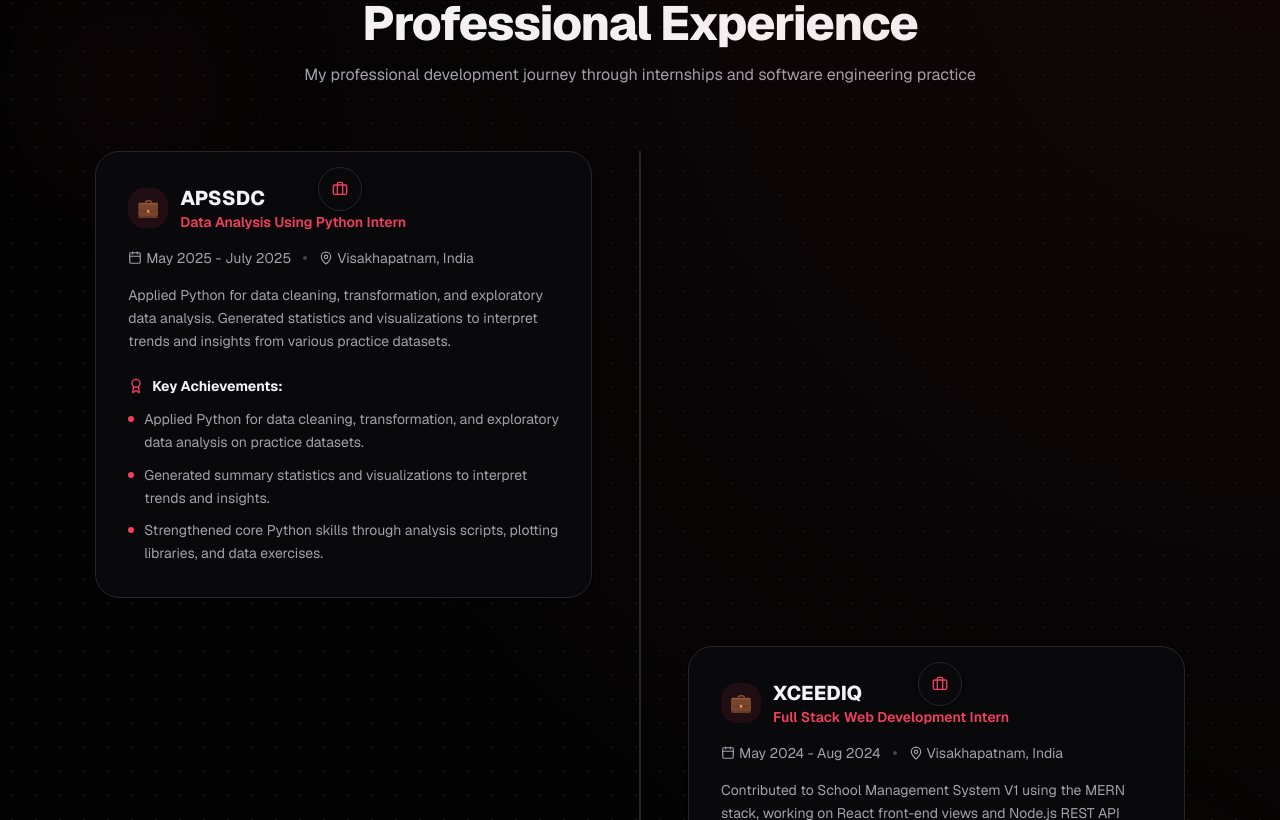
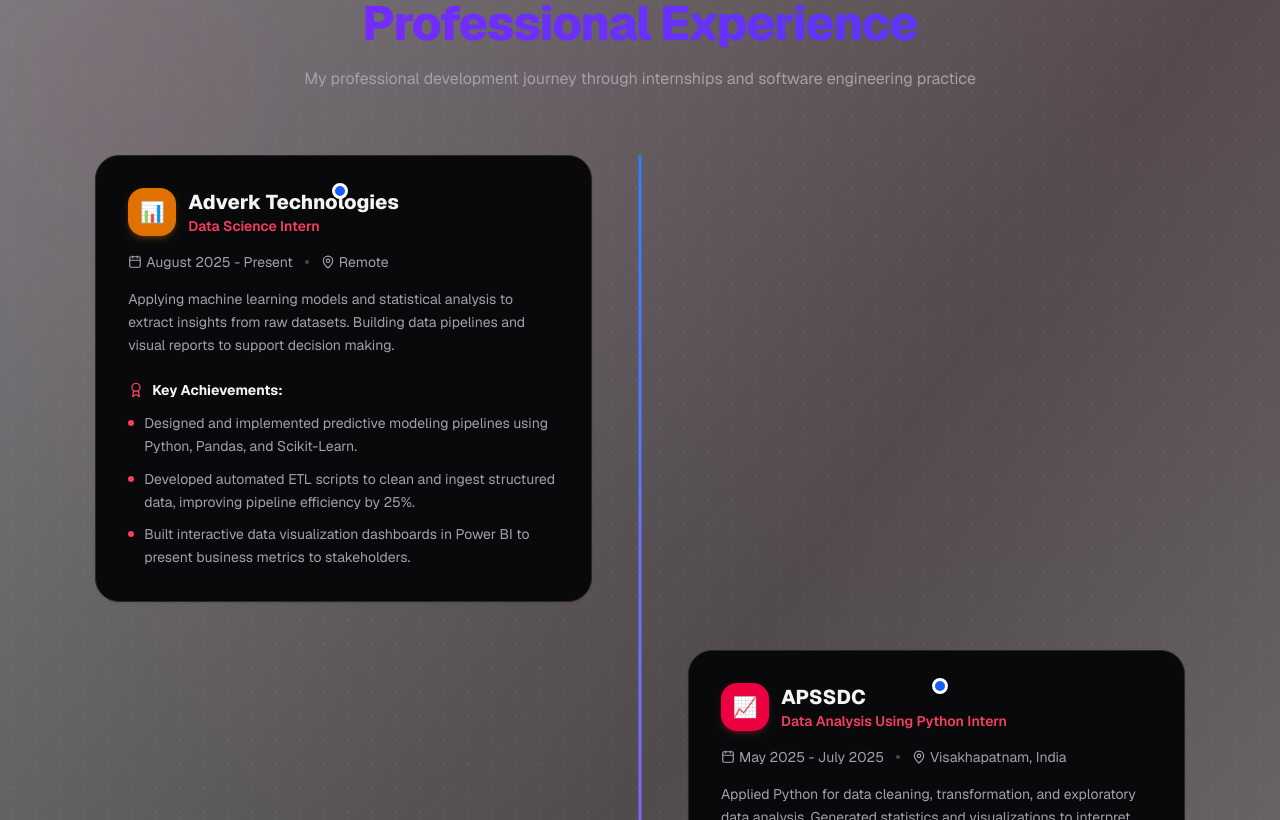
Before and after one commit to Gittyasn/PORTFOLIO, a Next.js app: page / in a window 1280 px wide. Shown: the part 4360-5180 px from the top of the page. Built offline with nearby package versions, Linux system fonts and the light colour scheme.

Commit message:
style: upgrade Experience section background, title purple gradient, and add Adverk Technologies Data Science Intern

```diff
--- a/src/components/sections/experience.tsx
+++ b/src/components/sections/experience.tsx
@@ -2,9 +2,23 @@
 
 import * as React from "react";
 import { motion } from "framer-motion";
-import { Briefcase, Calendar, MapPin, Award } from "lucide-react";
+import { Calendar, MapPin, Award } from "lucide-react";
 
 const experienceData = [
+  {
+    company: "Adverk Technologies",
+    role: "Data Science Intern",
+    period: "August 2025 - Present",
+    location: "Remote",
+    desc: "Applying machine learning models and statistical analysis to extract insights from raw datasets. Building data pipelines and visual reports to support decision making.",
+    achievements: [
+      "Designed and implemented predictive modeling pipelines using Python, Pandas, and Scikit-Learn.",
+      "Developed automated ETL scripts to clean and ingest structured data, improving pipeline efficiency by 25%.",
+      "Built interactive data visualization dashboards in Power BI to present business metrics to stakeholders."
+    ],
+    emoji: "📊",
+    color: "bg-amber-600 text-white shadow-amber-500/20"
+  },
   {
     company: "APSSDC",
     role: "Data Analysis Using Python Intern",
@@ -14,37 +28,42 @@
     achievements: [
       "Applied Python for data cleaning, transformation, and exploratory data analysis on practice datasets.",
       "Generated summary statistics and visualizations to interpret trends and insights.",
-      "Strengthened core Python skills through analysis scripts, plotting libraries, and data exercises.",
+      "Strengthened core Python skills through analysis scripts, plotting libraries, and data exercises."
     ],
-    color: "from-blue-500 to-indigo-500",
+    emoji: "📈",
+    color: "bg-rose-600 text-white shadow-rose-500/20"
   },
   {
     company: "XCEEDIQ",
     role: "Full Stack Web Development Intern",
-    period: "May 2024 - Aug 2024",
+    period: "May 2024 - August 2024",
     location: "Visakhapatnam, India",
     desc: "Contributed to School Management System V1 using the MERN stack, working on React front-end views and Node.js REST API integrations.",
     achievements: [
       "Contributed to School Management System V1 using the MERN stack.",
       "Worked on React front-end features and supported Node.js/Express REST API integration.",
-      "Assisted MongoDB CRUD operations, schema design, and debugging using Git version control.",
+      "Assisted MongoDB CRUD operations, schema design, and debugging using Git version control."
     ],
-    color: "from-purple-500 to-rose-500",
-  },
+    emoji: "🚀",
+    color: "bg-blue-600 text-white shadow-blue-500/20"
+  }
 ];
 
 export function Experience() {
   return (
     <section
       id="internships"
-      className="py-20 bg-background bg-dot-pattern relative overflow-hidden border-b border-border/20"
+      className="py-20 bg-gradient-to-br from-purple-50/50 via-pink-50/30 to-blue-50/50 dark:from-zinc-950 dark:via-zinc-900/40 dark:to-zinc-950 relative overflow-hidden border-b border-border/20"
     >
+      {/* Dot Pattern Overlay */}
+      <div className="absolute inset-0 bg-dot-pattern opacity-70 pointer-events-none" />
+
       {/* Decorative Blobs */}
       <div className="absolute inset-0 bg-[radial-gradient(circle_at_top_right,rgba(244,63,94,0.06)_0%,transparent_65%)] pointer-events-none" />
       <div className="absolute top-20 left-10 w-44 h-44 rounded-full bg-primary/5 blur-3xl floating-element" />
       <div className="absolute bottom-20 right-10 w-60 h-60 rounded-full bg-rose-400/5 blur-3xl floating-element-delayed" />
 
-      <div className="container mx-auto px-4 md:px-10 max-w-7xl">
+      <div className="container mx-auto px-4 md:px-10 max-w-7xl relative z-10">
         {/* Section Header */}
         <div className="text-center mb-16 space-y-4">
           <motion.h2
@@ -52,7 +71,7 @@
             whileInView={{ opacity: 1, y: 0 }}
             viewport={{ once: true }}
             transition={{ duration: 0.5 }}
-            className="text-3xl md:text-5xl font-extrabold tracking-tight"
+            className="text-3xl md:text-5xl font-extrabold tracking-tight bg-gradient-to-r from-violet-600 to-indigo-600 dark:from-violet-400 dark:to-indigo-400 bg-clip-text text-transparent font-poppins pb-1"
           >
             Professional Experience
           </motion.h2>
@@ -68,9 +87,9 @@
         </div>
 
         {/* Timeline container */}
-        <div className="relative border-l border-border/80 ml-4 md:ml-6 lg:mx-auto lg:border-l-0 lg:flex lg:flex-col lg:items-center space-y-12">
-          {/* Middle vertical line for desktop */}
-          <div className="hidden lg:block absolute left-1/2 -translate-x-1/2 w-0.5 h-full bg-border" />
+        <div className="relative ml-4 md:ml-6 lg:mx-auto lg:flex lg:flex-col lg:items-center space-y-12">
+          {/* Vertical timeline line */}
+          <div className="absolute left-4 md:left-6 lg:left-1/2 -translate-x-[1.5px] top-0 bottom-0 w-[3px] bg-gradient-to-b from-blue-500 to-purple-500" />
 
           {experienceData.map((item, index) => {
             const isLeft = index % 2 === 0;
@@ -81,12 +100,10 @@
                   isLeft ? "lg:items-end lg:pr-12 lg:mr-auto" : "lg:items-start lg:pl-12 lg:ml-auto"
                 }`}
               >
-                {/* Timeline node icon */}
+                {/* Timeline node dot */}
                 <div
-                  className={`absolute -left-[17px] md:-left-[25px] lg:left-1/2 lg:-translate-x-1/2 top-4 w-9 h-9 md:w-11 md:h-11 rounded-full bg-card border border-border flex items-center justify-center shadow-md z-10`}
-                >
-                  <Briefcase className="w-4 h-4 text-primary" />
-                </div>
+                  className="absolute left-4 md:left-6 lg:left-1/2 -translate-x-1/2 top-7 w-4 h-4 bg-blue-600 rounded-full border-[3px] border-white dark:border-zinc-950 shadow z-10"
+                />
 
                 {/* Card Container */}
                 <motion.div
@@ -99,8 +116,8 @@
                   {/* Company & Role Header */}
                   <div className="flex flex-col sm:flex-row sm:items-center justify-between gap-4 mb-4">
                     <div className="flex items-center gap-3">
-                      <div className="w-10 h-10 bg-primary/10 rounded-2xl flex items-center justify-center font-semibold text-lg text-primary">
-                        💼
+                      <div className={`w-12 h-12 rounded-2xl flex items-center justify-center text-xl shadow-md ${item.color}`}>
+                        {item.emoji}
                       </div>
                       <div>
                         <h3 className="font-extrabold text-lg md:text-xl text-foreground">
```
